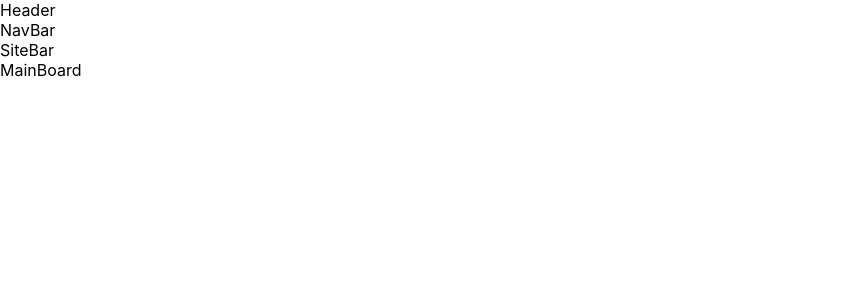
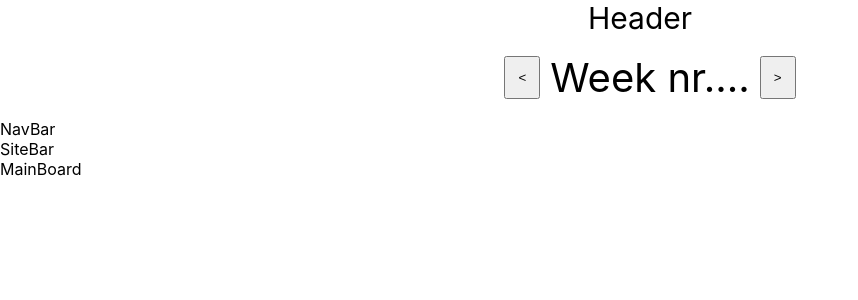
Before and after one commit to zazulec/calendar, a React (Create React App) app: page / in a window 1280 px wide. Shown: the top 300 px of the page, without its empty margins (0-858 px from the left). Built offline with nearby package versions, Linux system fonts and the light colour scheme.

Commit message:
create WeekSwitcher component with style

```diff
--- a/package.json
+++ b/package.json
@@ -8,6 +8,7 @@
     "@testing-library/user-event": "^7.2.1",
     "@types/react": "^16.9.35",
     "@types/react-redux": "^7.1.9",
+    "@types/styled-components": "^5.1.0",
     "node-sass": "^4.14.1",
     "react": "^16.13.1",
     "react-dom": "^16.13.1",
--- a/src/components/Header/Header.tsx
+++ b/src/components/Header/Header.tsx
@@ -1,11 +1,12 @@
 import * as React from 'react';
+import { Wrapper } from './styled/StyledHeader';
 
 function Header() {
 
     return (
-        <div>
+        <Wrapper>
             Header
-        </div>
+        </Wrapper>
     )
 };
 
--- /dev/null
+++ b/src/components/Header/styled/StyledHeader.tsx
@@ -0,0 +1,11 @@
+import styled from 'styled-components';
+
+const Wrapper = styled.div`
+    display: flex;
+    flex-direction: column;
+    justify-content: center;
+    align-items: center;
+    font-size: 30px;
+    width: 100%;
+`
+export { Wrapper };
--- /dev/null
+++ b/src/components/WeekSwitcher/WeekSwitcher.tsx
@@ -0,0 +1,18 @@
+import React from 'react';
+import { Wrapper } from './styled/StyledWeekSwitcher';
+import { Button } from './styled/StyledButton';
+import { Span } from './styled/StyledSpan';
+
+function WeekSwitcher() {
+
+    return (
+        <Wrapper>
+            <Button>{`<`} </Button>
+            <Span>Week nr....</Span>
+            <Button>{`>`} </Button>
+        </Wrapper>
+    )
+
+};
+
+export { WeekSwitcher };
--- /dev/null
+++ b/src/components/WeekSwitcher/styled/StyledButton.tsx
@@ -0,0 +1,7 @@
+import styled from 'styled-components';
+
+const Button = styled.button`
+    padding: 12px;
+    margin: 10px;
+`
+export { Button };
--- /dev/null
+++ b/src/components/WeekSwitcher/styled/StyledSpan.tsx
@@ -0,0 +1,8 @@
+import styled from 'styled-components';
+
+const Span = styled.span`
+    display: flex;
+    align-items: center;
+
+`
+export { Span };
--- /dev/null
+++ b/src/components/WeekSwitcher/styled/StyledWeekSwitcher.tsx
@@ -0,0 +1,10 @@
+import styled from 'styled-components';
+
+const Wrapper = styled.div`
+    display: flex;
+    justify-content: center;
+    padding: 10px;
+    width: 100%;
+    font-size: 40px;
+`
+export { Wrapper };
--- a/src/pages/App.tsx
+++ b/src/pages/App.tsx
@@ -3,14 +3,21 @@ import { NavBar } from '../components/NavBar/NavBar';
 import { SiteBar } from '../components/SiteBar/SiteBar';
 import { Header } from '../components/Header/Header';
 import { MainBoard } from '../components/MainBoard/MainBoard';
+import { WeekSwitcher } from '../components/WeekSwitcher/WeekSwitcher';
+import { Wrapper } from './styled/StyledApp';
+
 
 function App() {
   return (
-    <div>
-      <Header/>
-      <NavBar/>
+    <div> {/*zamiast diva dodać styled component który będzie rederowany przez propsy theme={state.theme} czy dark mode czy light mode */}
+      <Wrapper>
+        <Header />
+      </Wrapper>
+      <WeekSwitcher />
+      <NavBar />
       <SiteBar />
       <MainBoard />
+
     </div>
   );
 }
--- /dev/null
+++ b/src/pages/styled/StyledApp.tsx
@@ -0,0 +1,11 @@
+import styled from 'styled-components';
+
+const Wrapper = styled.div`
+    display: flex;
+    flex-direction: column;
+    justify-content: center;
+    align-items: center;
+    font-size: 30px;
+    width: 100%;
+`
+export { Wrapper };
--- a/src/redux/reducer/reducer.js
+++ b/src/redux/reducer/reducer.js
@@ -4,7 +4,6 @@ const INITIAL_STATE = {
     theme: false,
 
 };
-
 
 const reducer = (state = INITIAL_STATE, action) => {
     switch (action.type) {
```
Also changed, not shown: 1 other file (tests, documents, lock files or other folders).
